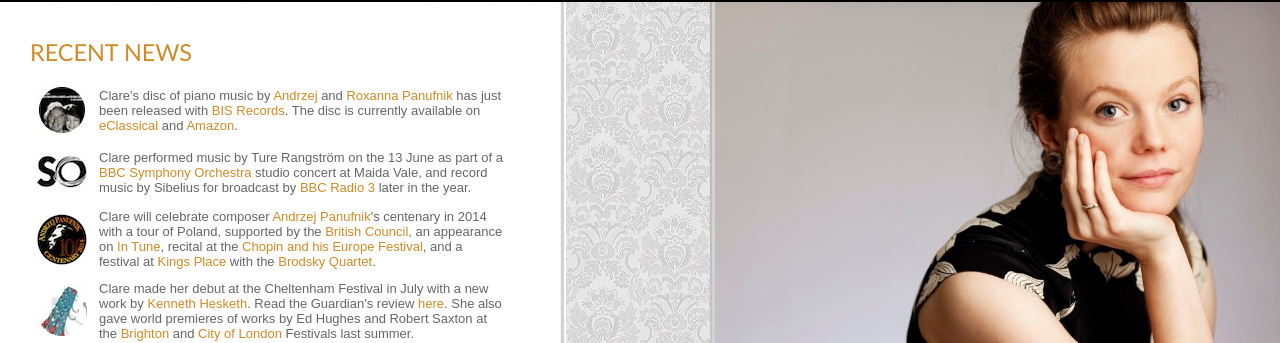
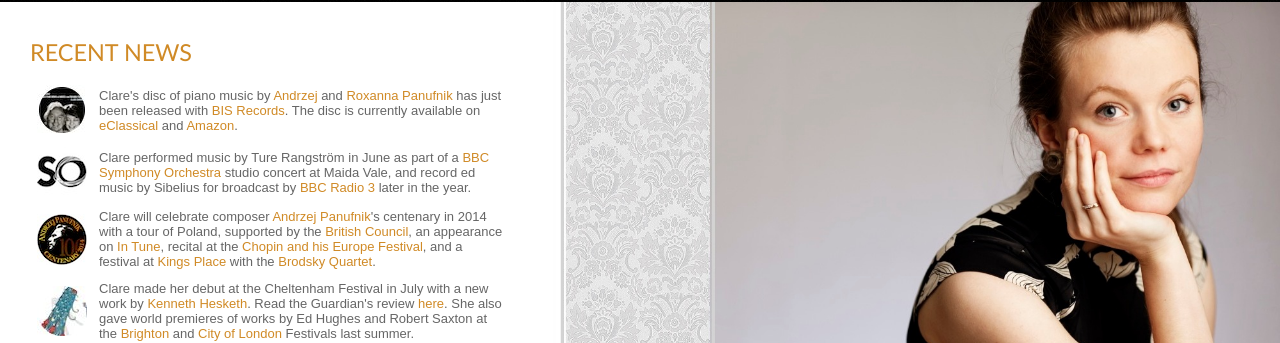
Before and after one commit to hammonc/clarehammond.com, a Jekyll site: the page built from index.html, in a window 1280 px wide. Shown: the part 102-445 px from the top of the page. Built offline with Jekyll 4.4.1, drawn with Linux system fonts in a browser that asks for light colours.

Commit message:
index update 2

```diff
--- a/index.html
+++ b/index.html
@@ -14,7 +14,7 @@
         <tr><td><a href="panufnik.html" target="_blank"><img src="/resources/aprp-icon.jpg" class="news-icon" /></a></td><td>Clare's disc of piano music by <a href="http://panufnik.com/" target="_blank">Andrzej</a> and <a href="http://roxannapanufnik.com/" target="_blank">Roxanna Panufnik</a> has just been released with <a href="http://www.bis.se/index.php?op=album&aID=BIS-2003" target="_blank">BIS Records</a>. The disc is currently available on <a href="http://www.eclassical.com/labels/bis/reflections-the-solo-piano-works-of-andrzej-and-roxanna-panufnik.html" target="_blank">eClassical</a> and <a href="http://www.amazon.co.uk/Panufnik-Reflections-Clare-Hammond-BIS2003/dp/B00JJ9GSS6/ref=sr_1_1?ie=UTF8&qid=1401700428&sr=8-1&keywords=hammond+panufnik" target="_blank">Amazon</a>.</p>
 
 
-        <tr><td><a href="http://www.bbc.co.uk/symphonyorchestra" target="_blank"><img src="/resources/bbcso-icon.jpg" class="news-icon" /></a></td><td>Clare performed music by Ture Rangstr&#246;m on the 13 June as part of a <a href="http://www.bbc.co.uk/events/ejx38g"target="_blank">BBC Symphony Orchestra</a> studio concert at Maida Vale, and record music by Sibelius for broadcast by <a href="http://www.bbc.co.uk/radio3" target="_blank">BBC Radio 3</a> later in the year.
+        <tr><td><a href="http://www.bbc.co.uk/symphonyorchestra" target="_blank"><img src="/resources/bbcso-icon.jpg" class="news-icon" /></a></td><td>Clare performed music by Ture Rangstr&#246;m in June as part of a <a href="http://www.bbc.co.uk/events/ejx38g"target="_blank">BBC Symphony Orchestra</a> studio concert at Maida Vale, and record ed music by Sibelius for broadcast by <a href="http://www.bbc.co.uk/radio3" target="_blank">BBC Radio 3</a> later in the year.
 
         <tr><td><a href="http://panufnik.com/" target="_blank"><img src="/resources/ap-icon.jpg" class="news-icon" /></a></td><td>Clare will celebrate composer <a href="http://panufnik.com/" target="_blank">Andrzej Panufnik</a>'s centenary in 2014 with a tour of Poland, supported by the <a href="http://www.artscouncil.org.uk/funding/apply-funding/funding-programmes/artists-international-development-fund/"target="_blank">British Council</a>, an appearance on <a href="http://www.bbc.co.uk/programmes/b006tp0c" target="_blank">In Tune</a>, recital at the <a href="http://en.chopin.nifc.pl/festival/" target="_blank">Chopin and his Europe Festival</a>, and a festival at <a href="http://panufnik100festival.com/" target="_blank">Kings Place</a> with the <a href="http://www.brodskyquartet.co.uk/" target="_blank">Brodsky Quartet</a>.</td></tr>
 
```
